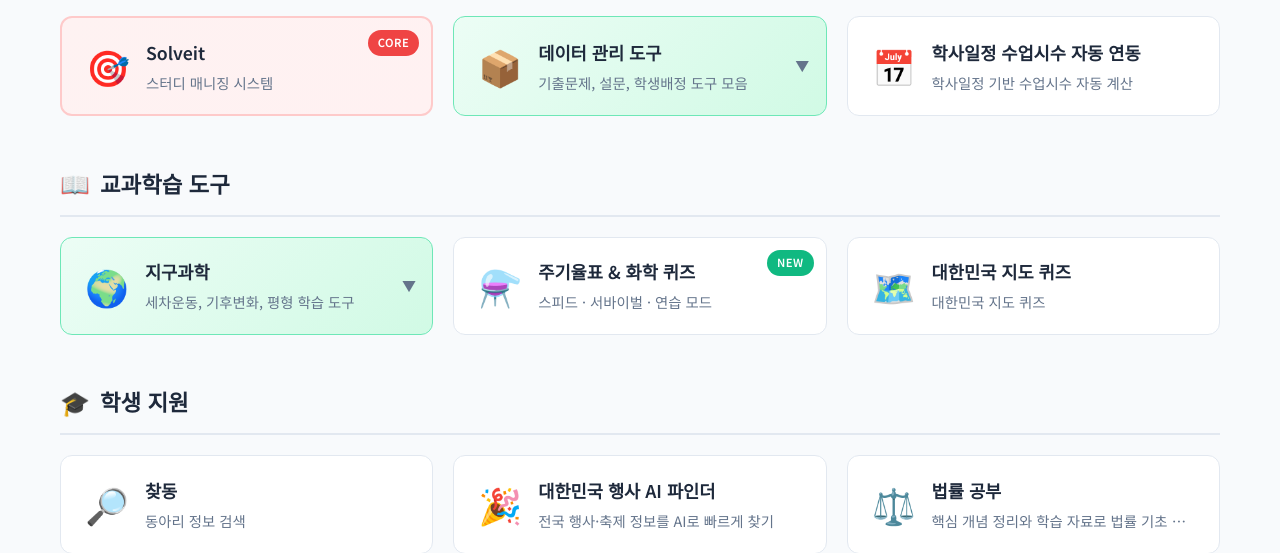
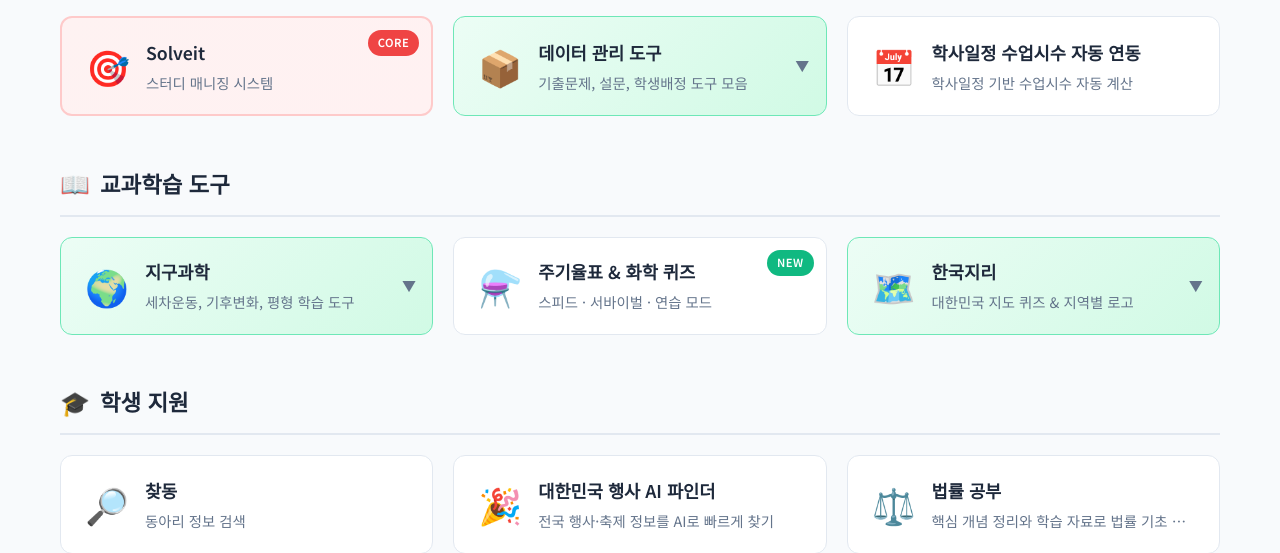
Before and after one commit to CHOISEONGYEOL/Teacher-support, a Python web app: template templates/index.html in a window 1280 px wide. Shown: the part 734-1287 px from the top of the page. Run offline with Jinja, Linux system fonts and the light colour scheme; the template is opened without the code that fills it, so the values that code supplies are empty; some libraries are stand-ins or nearby versions.

Commit message:
Add Korean Geography folder with map quiz and regional logos
- Create 한국지리 folder in 교과학습 도구 section
- Move 대한민국 지도 퀴즈 into the folder
- Add 대한민국 지역별 로고 (korea-logos.vercel.app)

Co-Authored-By: Claude Opus 4.5 <noreply@anthropic.com>

```diff
--- a/templates/index.html
+++ b/templates/index.html
@@ -227,15 +227,33 @@
                     </a>
 
 
-<a href="https://port-0-korea-map-quiz-mjfg3o9ec1e04ea8.sel3.cloudtype.app/"
-   target="_blank" class="card card-external">
-  <div class="card-icon">🗺️</div>
-  <div class="card-content">
-    <h3>대한민국 지도 퀴즈</h3>
-    <p>대한민국 지도 퀴즈</p>
-  </div>
+<!-- 한국지리 폴더 -->
+                    <div class="card card-folder" id="korean-geography-folder">
+                        <div class="card-icon">🗺️</div>
+                        <div class="card-content">
+                            <h3>한국지리</h3>
+                            <p>대한민국 지도 퀴즈 & 지역별 로고</p>
+                        </div>
+                        <div class="folder-toggle">▼</div>
+                    </div>
 
-</a>
+                    <!-- 한국지리 폴더 하위 항목 -->
+                    <div class="folder-contents" id="korean-geography-folder-contents">
+                        <a href="https://port-0-korea-map-quiz-mjfg3o9ec1e04ea8.sel3.cloudtype.app/" target="_blank" class="card card-sub">
+                            <div class="card-icon">🗺️</div>
+                            <div class="card-content">
+                                <h3>대한민국 지도 퀴즈</h3>
+                                <p>대한민국 지도 퀴즈</p>
+                            </div>
+                        </a>
+                        <a href="https://korea-logos.vercel.app/" target="_blank" class="card card-sub">
+                            <div class="card-icon">⁉️</div>
+                            <div class="card-content">
+                                <h3>대한민국 지역별 로고</h3>
+                                <p>지역별 로고 퀴즈</p>
+                            </div>
+                        </a>
+                    </div>
 
                 </div>
             </section>
```
